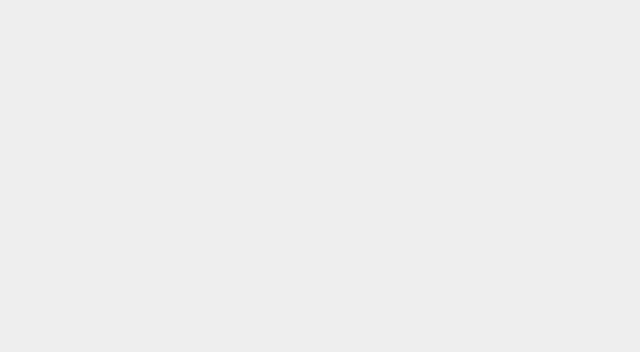
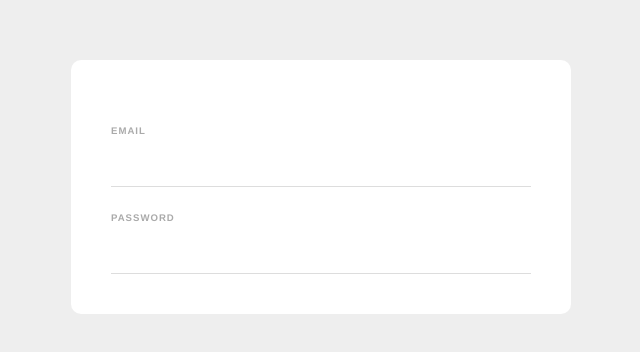
Before and after one commit to PauGarciaMartinez/vue-web-form, a Vue app: page / in a window 1280 px wide. Shown: the top 352 px of the page, without its empty margins (319-959 px from the left). Built offline with nearby package versions, Linux system fonts and the light colour scheme.

Commit message:
Set data binding on each input field

```diff
--- a/src/App.vue
+++ b/src/App.vue
@@ -1,11 +1,14 @@
 <template>
-
+  <SignUpForm />
 </template>
 
 <script>
+import SignUpForm from '@/components/SignUpForm';
+
 export default {
   name: 'App',
   components: {
+    SignUpForm
   }
 }
 </script>
--- a/src/components/SignUpForm.vue
+++ b/src/components/SignUpForm.vue
@@ -1,13 +1,25 @@
 <template>
   <form>
     <label>Email</label>
-    <input type="email" required>
+    <input type="email" required v-model="email">
+
+    <label>Password</label>
+    <input type="password" required v-model="password">
+
+
+
   </form>
 </template>
 
 <script>
 export default {
   name: 'SignUpForm',
+  data() {
+    return {
+      email: '',
+      password: '',
+    }
+  }
 }
 </script>
 
```
